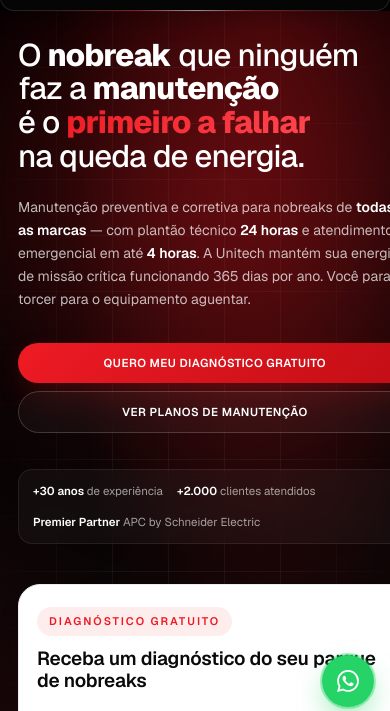
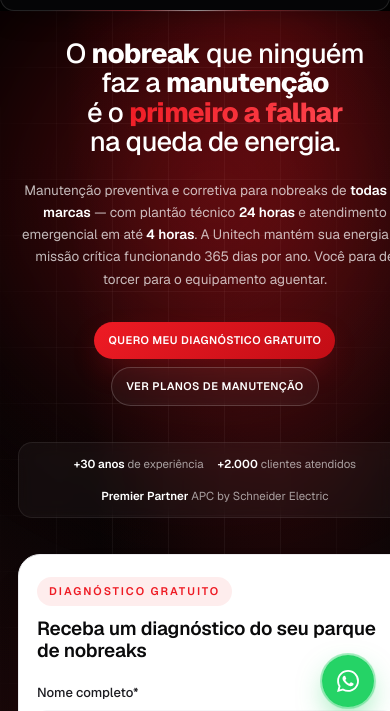
Before and after one commit to kalebebmartins/unitech-landing-page, a plain HTML site: page index.html in a window 390 px wide. Shown: the part 121-832 px from the top of the page. Drawn offline with nearby package versions, Linux system fonts and the light colour scheme.

Commit message:
fix: center hero text + compact inline buttons on mobile

```diff
--- a/Assets/css/styles.css
+++ b/Assets/css/styles.css
@@ -98,7 +98,9 @@ body.no-scroll { overflow: hidden; }
 }
 
 main, section, .container, .stack-cards, .panel--card { max-width: 100%; }
+section { width: 100%; }
 main { overflow-x: clip; }
+img { max-width: 100%; }
 
 /* -----------------------------------
    2. TYPOGRAPHY
@@ -2808,13 +2810,28 @@ main { overflow-x: clip; }
     --section-pad-y: clamp(56px, 10vw, 96px);
   }
   .hero { padding: clamp(40px, 6vw, 64px) 0 clamp(48px, 7vw, 80px); }
-  .hero__inner { grid-template-columns: 1fr; gap: 40px; }
+  .hero__inner { grid-template-columns: 1fr; gap: 36px; }
   .hero__device-wrap { display: none; }
-  .hero__title { font-size: clamp(28px, 7.5vw, 38px); }
-  .hero__sub { font-size: 15px; }
-  .hero__ctas { gap: 10px; flex-wrap: wrap; }
+
+  /* Center everything in the hero on mobile */
+  .hero__content { text-align: center; }
+  .hero__title,
+  .hero__sub { margin-left: auto; margin-right: auto; }
+  .hero__title { font-size: clamp(26px, 7vw, 36px); }
+  .hero__sub { font-size: 14.5px; max-width: 520px; }
+
+  /* Buttons: inline (not full-width), centered, compact */
+  .hero__ctas { gap: 10px; flex-wrap: wrap; justify-content: center; }
   .hero__ctas .btn,
-  .hero__ctas .btn--lg { padding: 12px 18px !important; font-size: 12px !important; gap: 8px; letter-spacing: .04em; }
+  .hero__ctas .btn--lg {
+    width: auto !important;
+    padding: 11px 18px !important;
+    font-size: 12px !important;
+    gap: 6px;
+    letter-spacing: .04em;
+  }
+
+  .trust-row { justify-content: center; text-align: center; }
 
   .cred__inner { grid-template-columns: 1fr; gap: 32px; text-align: left; }
   .cred__seal { justify-content: flex-start; }
@@ -2919,11 +2936,17 @@ main { overflow-x: clip; }
   .header__phone svg { display: none; }
 
   .hero { padding: clamp(28px, 6vw, 48px) 0; }
-  .hero__title { font-size: clamp(26px, 8vw, 34px); }
-  .hero__sub { font-size: 14px; }
-  .hero__ctas { flex-direction: column; gap: 8px; }
+  .hero__title { font-size: clamp(24px, 7vw, 32px); }
+  .hero__sub { font-size: 13.5px; }
+  .hero__ctas { flex-direction: row; flex-wrap: wrap; gap: 8px; justify-content: center; }
   .hero__ctas .btn,
-  .hero__ctas .btn--lg { width: 100%; padding: 11px 16px !important; font-size: 11.5px !important; letter-spacing: .04em; }
+  .hero__ctas .btn--lg {
+    width: auto !important;
+    padding: 10px 14px !important;
+    font-size: 11px !important;
+    letter-spacing: .04em;
+    gap: 6px;
+  }
   .trust-row { font-size: 11.5px; padding: 12px 14px; }
   .trust-row__sep { display: none; }
   .lead-form { padding: 22px 18px; }
--- a/index.html
+++ b/index.html
@@ -40,7 +40,7 @@
   <link rel="preload" as="style" href="https://fonts.googleapis.com/css2?family=Geist:wght@100;200;300;400;500;600;700;800;900&display=swap" />
   <link href="https://fonts.googleapis.com/css2?family=Geist:wght@100;200;300;400;500;600;700;800;900&display=swap" rel="stylesheet" />
 
-  <link rel="stylesheet" href="Assets/css/styles.css?v=27" />
+  <link rel="stylesheet" href="Assets/css/styles.css?v=28" />
 
   <!-- Schema.org -->
   <script type="application/ld+json">
```
